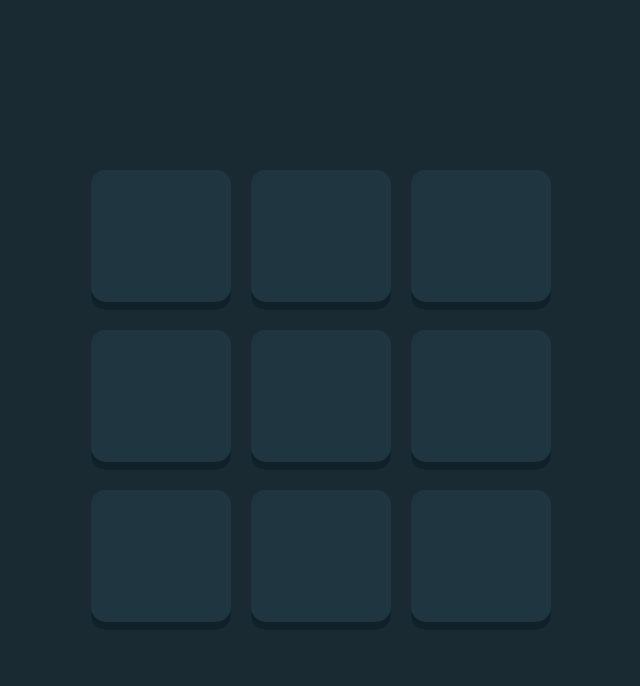
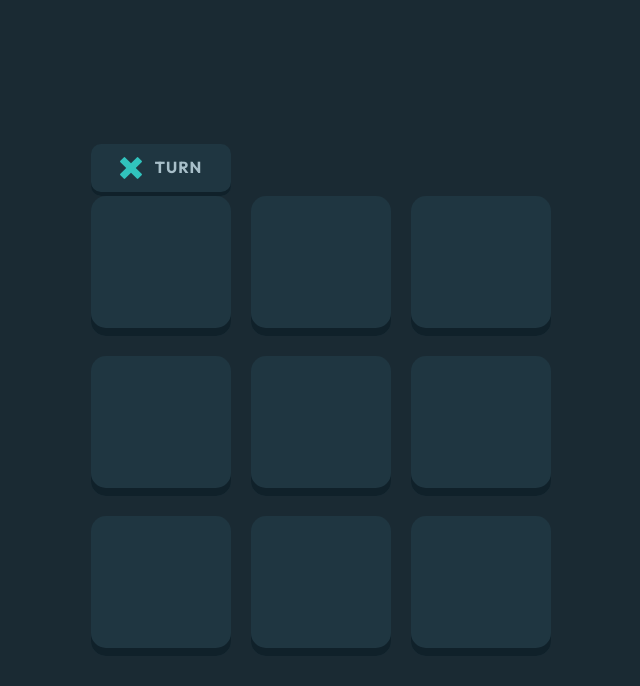
Before and after one commit to TBout0/angular-tic-tac-toe, an Angular app: page / in a window 1280 px wide. Shown: the top 686 px of the page, without its empty margins (319-959 px from the left). Built offline with nearby package versions, Linux system fonts and the light colour scheme.

Commit message:
Created and implemented turn display, fixed issue with marks not being centered in tile

```diff
--- a/src/app/app.component.html
+++ b/src/app/app.component.html
@@ -1,3 +1,4 @@
 <main class="app">
+  <app-turn-display></app-turn-display>
   <app-board></app-board>
 </main>
--- a/src/app/app.module.ts
+++ b/src/app/app.module.ts
@@ -4,12 +4,14 @@ import { BrowserModule } from '@angular/platform-browser';
 import { AppComponent } from './app.component';
 import { TileComponent } from './components/tile/tile.component';
 import { BoardComponent } from './components/board/board.component';
+import { TurnDisplayComponent } from './components/turn-display/turn-display.component';
 
 @NgModule({
   declarations: [
     AppComponent,
     TileComponent,
-    BoardComponent
+    BoardComponent,
+    TurnDisplayComponent
   ],
   imports: [
     BrowserModule
--- a/src/app/components/tile/tile.component.css
+++ b/src/app/components/tile/tile.component.css
@@ -3,11 +3,15 @@
 }
 
 .x-preview:hover {
-  background: center url(../../../assets/icon-x-outline.svg) no-repeat,
+  background: url(../../../assets/icon-x-outline.svg) no-repeat,
     var(--clr-neutral-700);
+  background-position-x: center;
+  background-position-y: calc(50% - 0.4rem);
 }
 
 .o-preview:hover {
   background: center url(../../../assets/icon-o-outline.svg) no-repeat,
     var(--clr-neutral-700);
+  background-position-x: center;
+  background-position-y: calc(50% - 0.4rem);
 }
--- /dev/null
+++ b/src/app/components/turn-display/turn-display.component.css
@@ -0,0 +1,8 @@
+.turn-display {
+  width: 140px;
+  height: 52px;
+  display: flex;
+  justify-content: center;
+  gap: 1.3rem;
+  padding: 1.3rem 1.3rem 1.7rem;
+}
--- /dev/null
+++ b/src/app/components/turn-display/turn-display.component.html
@@ -0,0 +1,9 @@
+<div class="turn-display bg-neutral-700 inset-shallow radius-10">
+  <img
+    [src]="
+      turn ? (turn === 'X' ? 'assets/icon-x.svg' : 'assets/icon-o.svg') : null
+    "
+    [alt]="turn ? (turn === 'X' ? 'X' : 'O') : ''"
+  />
+  <span class="heading bold xs uppercase txt-neutral-400">turn</span>
+</div>
--- /dev/null
+++ b/src/app/components/turn-display/turn-display.component.ts
@@ -0,0 +1,21 @@
+import { Component } from '@angular/core';
+import { Subscription } from 'rxjs';
+import { GameService } from 'src/app/services/game.service';
+
+@Component({
+  selector: 'app-turn-display',
+  templateUrl: './turn-display.component.html',
+  styleUrls: ['./turn-display.component.css'],
+})
+export class TurnDisplayComponent {
+  public turn: string = 'X';
+  public turnSubscription: Subscription = new Subscription();
+
+  constructor(private gameService: GameService) {}
+
+  ngOnInit(): void {
+    this.turnSubscription = this.gameService.currentTurn.subscribe(
+      (currentTurn) => (this.turn = currentTurn)
+    );
+  }
+}
--- a/src/styles.css
+++ b/src/styles.css
@@ -48,6 +48,11 @@ body {
   aspect-ratio: 1 / 1;
 }
 
+/* Text Colors */
+.txt-neutral-400 {
+  color: var(--clr-neutral-400);
+}
+
 /* Background Colors */
 .bg-neutral-800 {
   background-color: var(--clr-neutral-800);
@@ -59,8 +64,20 @@ body {
 
 /* Insets */
 
+.inset-deep {
+  padding-bottom: 0.8rem;
+}
+
 .inset-deep.bg-neutral-700 {
   box-shadow: inset 0px -0.8rem 0px var(--clr-neutral-900);
+}
+
+.inset-shallow {
+  padding-bottom: 0.4rem;
+}
+
+.inset-shallow.bg-neutral-700 {
+  box-shadow: inset 0px -0.4rem 0px var(--clr-neutral-900);
 }
 
 /* Border Radius */
@@ -71,3 +88,21 @@ body {
 .radius-10 {
   border-radius: 1rem;
 }
+
+.uppercase {
+  text-transform: uppercase;
+}
+
+/* Typography */
+.bold {
+  font-weight: 700;
+}
+
+.heading {
+  line-height: 1.25em;
+  letter-spacing: 0.0625em;
+}
+
+.xs {
+  font-size: 1.6rem;
+}
```
Also changed, not shown: 1 other file (tests, documents, lock files or other folders).
